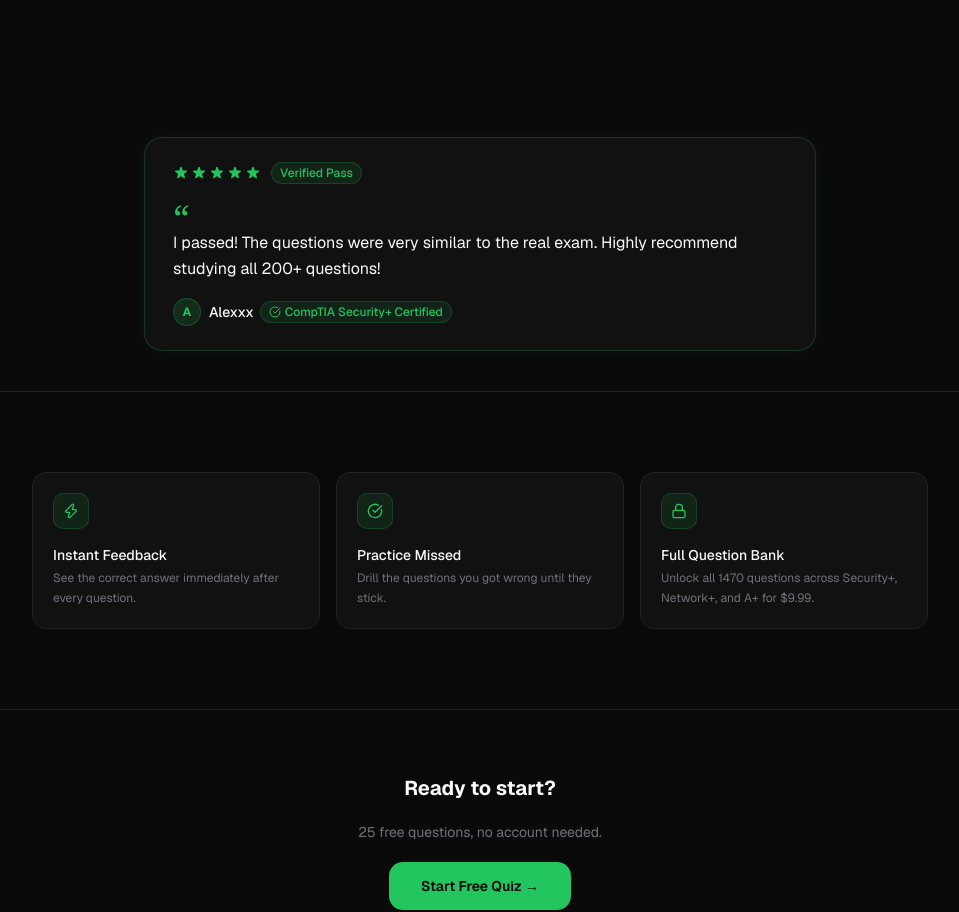
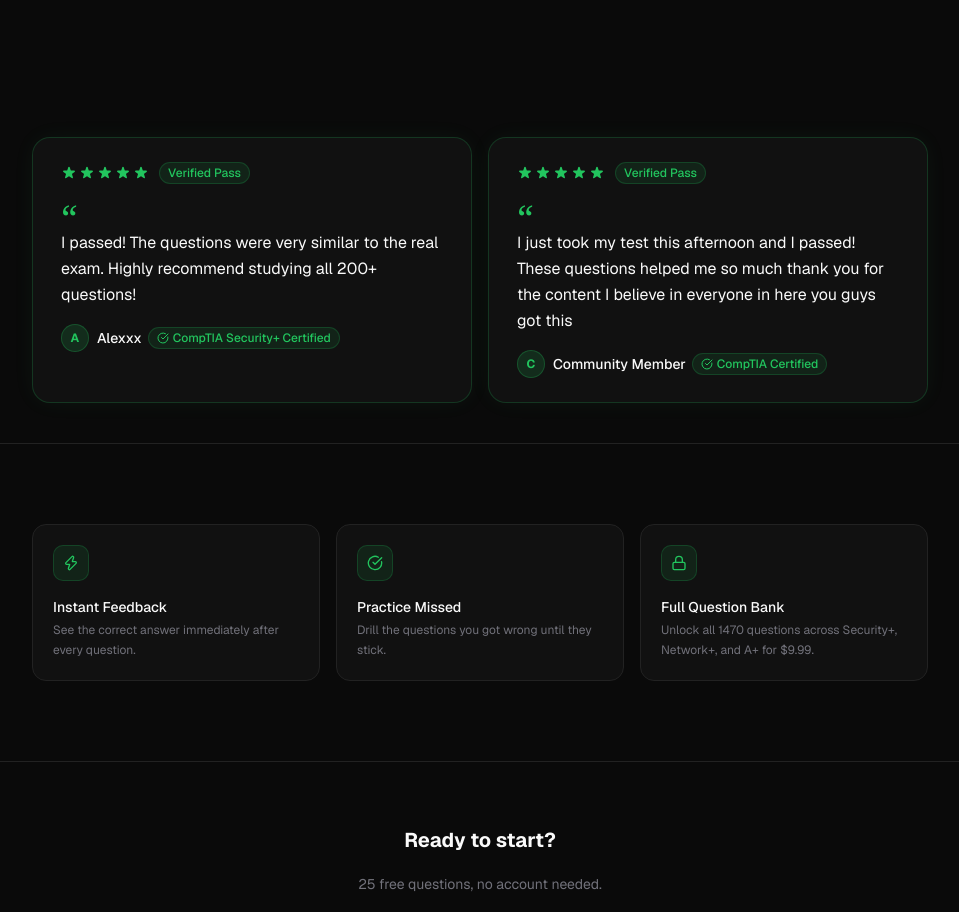
Before and after one commit to RayyanNahavandi/passplus, a Next.js app: page / in a window 1280 px wide. Shown: the part 920-1832 px from the top of the page, without its empty margins (160-1119 px from the left). Built offline with nearby package versions, Linux system fonts and the light colour scheme; no server answers.

Commit message:
add new verified pass testimonial

```diff
--- a/app/page.tsx
+++ b/app/page.tsx
@@ -626,16 +626,17 @@
         </motion.div>
       </section>
 
-      {/* Testimonial */}
+      {/* Testimonials */}
       <section className="px-6 py-10">
+        <div className="max-w-4xl mx-auto grid sm:grid-cols-2 gap-4">
+          {/* Testimonial 1 */}
           <motion.div
             initial={shouldReduce ? {} : { opacity: 0, y: 16 }}
             whileInView={shouldReduce ? {} : { opacity: 1, y: 0 }}
             viewport={{ once: true, margin: "-20px" }}
             transition={{ duration: 0.4, ease: "easeOut" }}
-          className="max-w-2xl mx-auto"
           >
-          <div className="relative bg-card border border-accent-green/20 rounded-2xl px-7 py-6 shadow-[0_0_24px_-4px_rgba(74,222,128,0.08)]">
+            <div className="relative bg-card border border-accent-green/20 rounded-2xl px-7 py-6 shadow-[0_0_24px_-4px_rgba(74,222,128,0.08)] h-full">
               {/* Stars */}
               <div className="flex items-center gap-0.5 mb-4">
                 {[...Array(5)].map((_, i) => (
@@ -672,6 +673,52 @@
               </div>
             </div>
           </motion.div>
+
+          {/* Testimonial 2 */}
+          <motion.div
+            initial={shouldReduce ? {} : { opacity: 0, y: 16 }}
+            whileInView={shouldReduce ? {} : { opacity: 1, y: 0 }}
+            viewport={{ once: true, margin: "-20px" }}
+            transition={{ duration: 0.4, ease: "easeOut", delay: 0.1 }}
+          >
+            <div className="relative bg-card border border-accent-green/20 rounded-2xl px-7 py-6 shadow-[0_0_24px_-4px_rgba(74,222,128,0.08)] h-full">
+              {/* Stars */}
+              <div className="flex items-center gap-0.5 mb-4">
+                {[...Array(5)].map((_, i) => (
+                  <svg key={i} className="w-4 h-4 text-accent-green fill-accent-green" viewBox="0 0 20 20">
+                    <path d="M9.049 2.927c.3-.921 1.603-.921 1.902 0l1.07 3.292a1 1 0 00.95.69h3.462c.969 0 1.371 1.24.588 1.81l-2.8 2.034a1 1 0 00-.364 1.118l1.07 3.292c.3.921-.755 1.688-1.54 1.118l-2.8-2.034a1 1 0 00-1.175 0l-2.8 2.034c-.784.57-1.838-.197-1.539-1.118l1.07-3.292a1 1 0 00-.364-1.118L2.98 8.72c-.783-.57-.38-1.81.588-1.81h3.461a1 1 0 00.951-.69l1.07-3.292z" />
+                  </svg>
+                ))}
+                <span className="ml-2 text-xs font-medium text-accent-green bg-accent-green/10 border border-accent-green/20 px-2 py-0.5 rounded-full">
+                  Verified Pass
+                </span>
+              </div>
+
+              {/* Quote mark */}
+              <span className="text-4xl font-serif leading-none text-accent-green select-none" aria-hidden>
+                &ldquo;
+              </span>
+
+              <p className="text-sm sm:text-base text-foreground leading-relaxed -mt-2 mb-4">
+                I just took my test this afternoon and I passed! These questions helped me so much thank you for the content I believe in everyone in here you guys got this
+              </p>
+
+              {/* Attribution */}
+              <div className="flex items-center gap-2">
+                <div className="w-7 h-7 rounded-full bg-accent-green/15 border border-accent-green/25 flex items-center justify-center text-xs font-bold text-accent-green">
+                  C
+                </div>
+                <div className="flex items-center gap-1.5">
+                  <span className="text-sm font-medium text-foreground">Community Member</span>
+                  <span className="inline-flex items-center gap-1 text-xs text-accent-green bg-accent-green/10 border border-accent-green/20 px-2 py-0.5 rounded-full font-medium">
+                    <CheckCircle className="w-3 h-3" />
+                    CompTIA Certified
+                  </span>
+                </div>
+              </div>
+            </div>
+          </motion.div>
+        </div>
       </section>
 
       {/* Features */}
```
Lines whose indentation alone changed are shown as unchanged.
